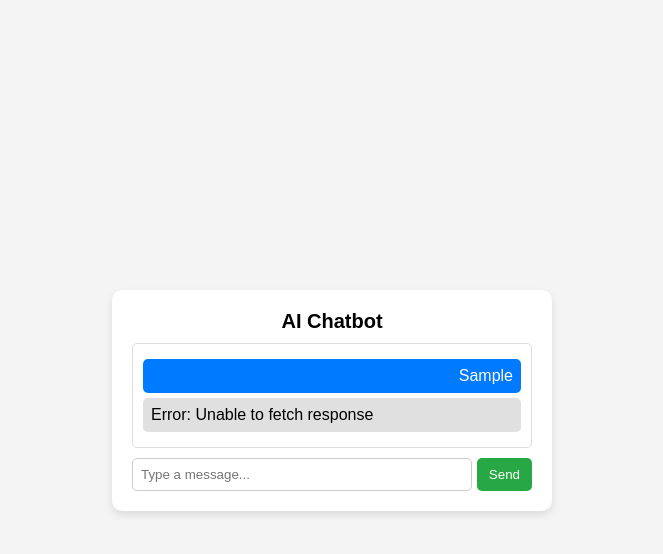
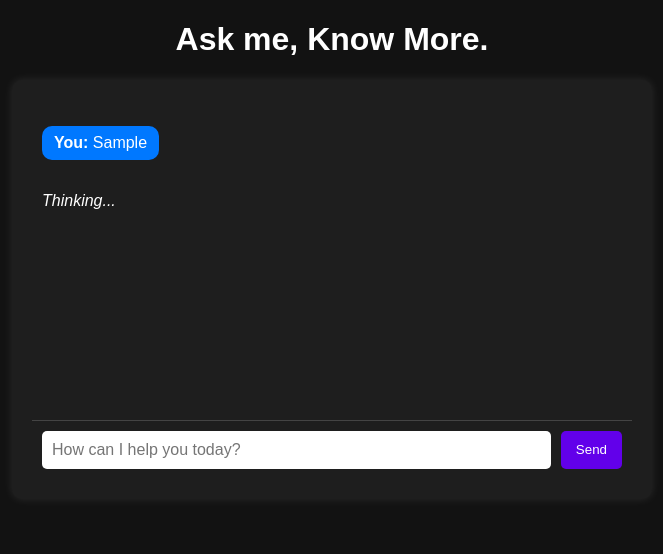
Before and after one commit to roshasjohnson/ai-chat-bot, a plain HTML site: page index.html in a window 1280 px wide. Both pictures are taken after typing "Sample" into the empty fields and a click on the button "Send". Shown: the whole page, without its empty margins (308-971 px from the left). Drawn offline with Linux system fonts and the light colour scheme; no server answers.

Commit message:
modified html page

```diff
--- a/index.html
+++ b/index.html
@@ -6,135 +6,91 @@
     <title>AI Chatbot</title>
     <style>
         body {
+            background-color: #121212;
+            color: white;
             font-family: Arial, sans-serif;
-            display: flex;
-            justify-content: center;
-            align-items: center;
-            height: 100vh;
-            background-color: #f4f4f4;
-            margin: 0;
+            text-align: center;
         }
         .chat-container {
-            width: 400px;
-            background: white;
+            max-width: 600px;
+            margin: auto;
             padding: 20px;
+            background: #1e1e1e;
             border-radius: 10px;
-            box-shadow: 0 4px 8px rgba(0, 0, 0, 0.1);
+            box-shadow: 0 0 10px rgba(255, 255, 255, 0.1);
         }
-        .header {
-            font-size: 20px;
-            font-weight: bold;
-            text-align: center;
-            margin-bottom: 10px;
+        .user-message {
+            text-align: right;
+            background-color: #0078ff;
+            color: white;
+            padding: 8px 12px;
+            border-radius: 10px;
+            display: inline-block;
+            max-width: 70%;
+            margin-left: 100; /* Pushes the message to the right */
         }
-        .messages {
-            max-height: 300px;
+
+        .chat-box {
+            height: 300px;
             overflow-y: auto;
+            border-bottom: 1px solid #444;
             padding: 10px;
-            border: 1px solid #ddd;
-            border-radius: 5px;
-            background: #fff;
-        }
-        .message {
-            margin: 5px 0;
-            padding: 8px;
-            border-radius: 5px;
-        }
-        .user {
-            background: #007bff;
-            color: white;
-            text-align: right;
-        }
-        .bot {
-            background: #e0e0e0;
-            color: black;
             text-align: left;
         }
         .input-container {
             display: flex;
-            margin-top: 10px;
+            padding: 10px;
         }
         input {
             flex: 1;
-            padding: 8px;
-            border: 1px solid #ccc;
+            padding: 10px;
+            border: none;
             border-radius: 5px;
+            font-size: 16px;
         }
         button {
-            padding: 8px 12px;
-            margin-left: 5px;
+            background: #6200ea;
+            color: white;
             border: none;
-            background: #28a745;
-            color: white;
+            padding: 10px 15px;
+            margin-left: 10px;
             border-radius: 5px;
             cursor: pointer;
-        }
-        .loader {
-            display: none;
-            text-align: center;
-            margin-top: 10px;
-        }
-        .loader div {
-            width: 10px;
-            height: 10px;
-            margin: 3px;
-            background: #007bff;
-            border-radius: 50%;
-            display: inline-block;
-            animation: bounce 0.6s infinite alternate;
-        }
-        @keyframes bounce {
-            from {
-                transform: translateY(0);
-            }
-            to {
-                transform: translateY(-10px);
-            }
         }
     </style>
 </head>
 <body>
+    <h1>Ask me, Know More.</h1>
     <div class="chat-container">
-        <div class="header">AI Chatbot</div>
-        <div class="messages" id="messages"></div>
-        <div class="loader" id="loader">
-            <div></div>
-            <div></div>
-            <div></div>
-        </div>
+        <div class="chat-box" id="chat-box"></div>
         <div class="input-container">
-            <input type="text" id="user-input" placeholder="Type a message...">
+            <input type="text" id="user-input" placeholder="How can I help you today?">
             <button onclick="sendMessage()">Send</button>
         </div>
     </div>
 
     <script>
         async function sendMessage() {
-            let userInput = document.getElementById("user-input");
-            let messages = document.getElementById("messages");
-            let loader = document.getElementById("loader");
+            let userInput = document.getElementById("user-input").value;
+            if (!userInput.trim()) return;
 
-            let userMessage = userInput.value.trim();
-            if (!userMessage) return;
+            let chatBox = document.getElementById("chat-box");
+            chatBox.innerHTML += `<p class="user-message"><strong>You:</strong> ${userInput}</p>`;
+            document.getElementById("user-input").value = "";
 
-            messages.innerHTML += `<div class='message user'>${userMessage}</div>`;
-            userInput.value = "";
-            loader.style.display = "block";
+            chatBox.innerHTML += `<p><em>Thinking...</em></p>`;
+            chatBox.scrollTop = chatBox.scrollHeight;
 
-            try {
-                let response = await fetch("http://127.0.0.1:8000/chat", {
-                    method: "POST",
-                    headers: { "Content-Type": "application/json" },
-                    body: JSON.stringify({ message: userMessage })
-                });
+            let response = await fetch("http://127.0.0.1:8000/chat", {
+                method: "POST",
+                headers: { "Content-Type": "application/json" },
+                body: JSON.stringify({ message: userInput })
+            });
 
-                let data = await response.json();
-                messages.innerHTML += `<div class='message bot'>${data.reply}</div>`;
-            } catch (error) {
-                messages.innerHTML += `<div class='message bot'>Error: Unable to fetch response</div>`;
-            } finally {
-                loader.style.display = "none";
-            }
+            let result = await response.json();
+            document.querySelector(".chat-box").lastElementChild.remove();
+            chatBox.innerHTML += `<p><strong></strong> ${result.reply}</p>`;
+            chatBox.scrollTop = chatBox.scrollHeight;
         }
     </script>
 </body>
```
